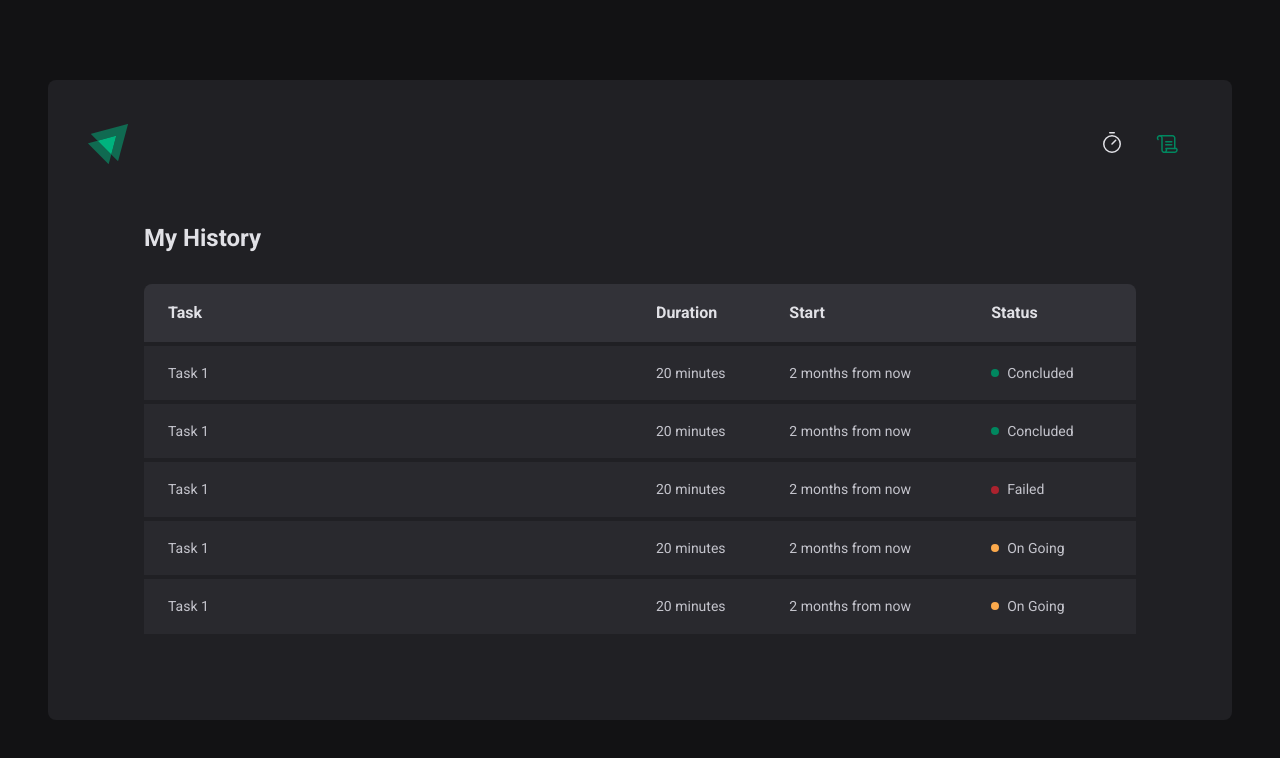
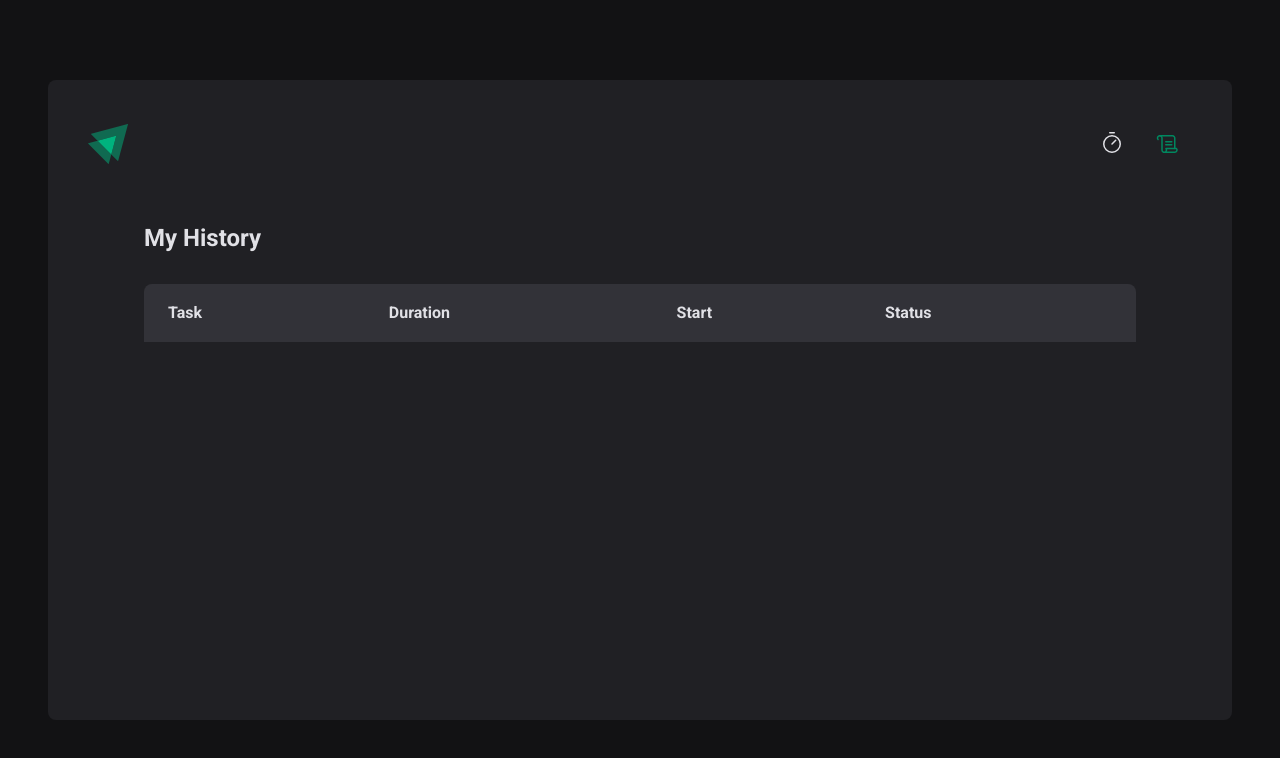
Before and after one commit to MMatiazzo/pomodoro-timer, a React (Vite) app: page /history in a window 1280 px wide. Shown: the top 758 px of the page. Built offline with nearby package versions, Linux system fonts and the light colour scheme.

Commit message:
feat: dinamic cycles on history page

```diff
--- a/src/context/CyclesContext.tsx
+++ b/src/context/CyclesContext.tsx
@@ -73,8 +73,6 @@ export function CuclesContextProvider({
 		setCycles((state) => [...state, newCycle]);
 		setActiveCycleId(id);
 		setAmountSecondsPassed(0);
-
-		// reset();
 	}
 
 	function interruptCycle() {
--- a/src/pages/History/index.tsx
+++ b/src/pages/History/index.tsx
@@ -1,10 +1,10 @@
-// import { useContext } from 'react';
+import { useContext } from 'react';
+import { formatDistanceToNow } from 'date-fns';
 import { HistoryContainer, HistoryList, Status } from './styles';
-// import { CycleContext } from '../../context/CyclesContext';
+import { CycleContext } from '../../context/CyclesContext';
 
 export function History() {
-	// const { cycles } = useContext(CycleContext);
-	// utilize cycles on history
+	const { cycles } = useContext(CycleContext);
 
 	return (
 		<HistoryContainer>
@@ -20,46 +20,26 @@ export function History() {
 						</tr>
 					</thead>
 					<tbody>
-						<tr>
-							<td>Task 1</td>
-							<td>20 minutes</td>
-							<td>2 months from now</td>
-							<td>
-								<Status statusColor="green">Concluded</Status>
-							</td>
-						</tr>
-						<tr>
-							<td>Task 1</td>
-							<td>20 minutes</td>
-							<td>2 months from now</td>
-							<td>
-								<Status statusColor="green">Concluded</Status>
-							</td>
-						</tr>
-						<tr>
-							<td>Task 1</td>
-							<td>20 minutes</td>
-							<td>2 months from now</td>
-							<td>
-								<Status statusColor="red">Failed</Status>
-							</td>
-						</tr>
-						<tr>
-							<td>Task 1</td>
-							<td>20 minutes</td>
-							<td>2 months from now</td>
-							<td>
-								<Status statusColor="yellow">On Going</Status>
-							</td>
-						</tr>
-						<tr>
-							<td>Task 1</td>
-							<td>20 minutes</td>
-							<td>2 months from now</td>
-							<td>
-								<Status statusColor="yellow">On Going</Status>
-							</td>
-						</tr>
+						{cycles.map((cycle) => (
+							<tr key={cycle.id}>
+								<td>{cycle.task}</td>
+								<td>{cycle.minutesAmount} minutes</td>
+								<td>
+									{formatDistanceToNow(cycle.startDate, { addSuffix: true })}
+								</td>
+								<td>
+									{cycle.finishedDate && (
+										<Status statusColor="green">Concluded</Status>
+									)}
+									{cycle.interruptedDate && (
+										<Status statusColor="red">Interrupeted</Status>
+									)}
+									{!cycle.finishedDate && !cycle.interruptedDate && (
+										<Status statusColor="yellow">On Going</Status>
+									)}
+								</td>
+							</tr>
+						))}
 					</tbody>
 				</table>
 			</HistoryList>
--- a/src/pages/Home/index.tsx
+++ b/src/pages/Home/index.tsx
@@ -33,14 +33,19 @@ export function Home() {
 		},
 	});
 
-	const { handleSubmit, watch /*reset*/ } = newCycleForm;
+	const { handleSubmit, watch, reset } = newCycleForm;
+
+	function handleCreateNewCycle(data: INewCycleFormData) {
+		createNewCycle(data);
+		reset();
+	}
 
 	const task = watch('task');
 	const isSubmitDisabled = !task;
 
 	return (
 		<HomeContainer>
-			<form onSubmit={handleSubmit(createNewCycle)} action="">
+			<form onSubmit={handleSubmit(handleCreateNewCycle)} action="">
 				<FormProvider {...newCycleForm}>
 					<NewCycleForm />
 				</FormProvider>
```
